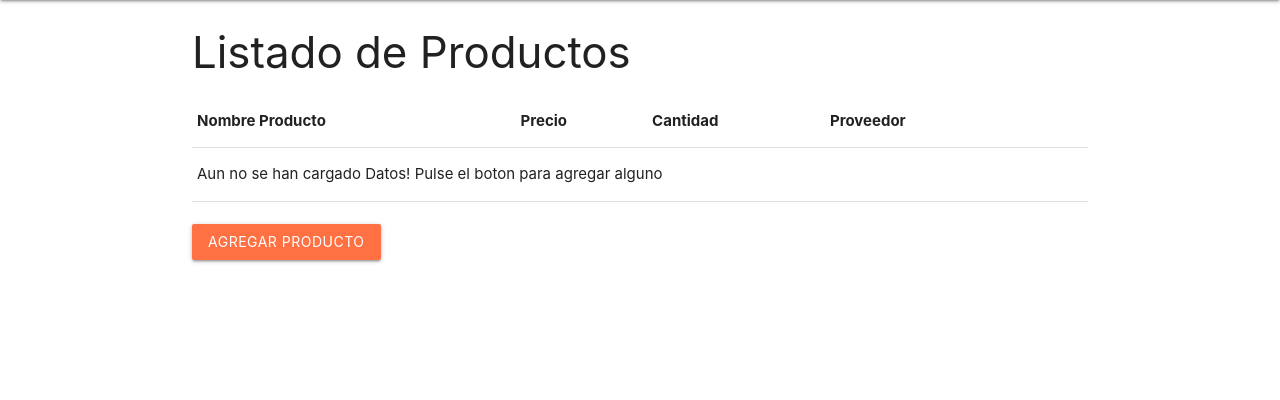
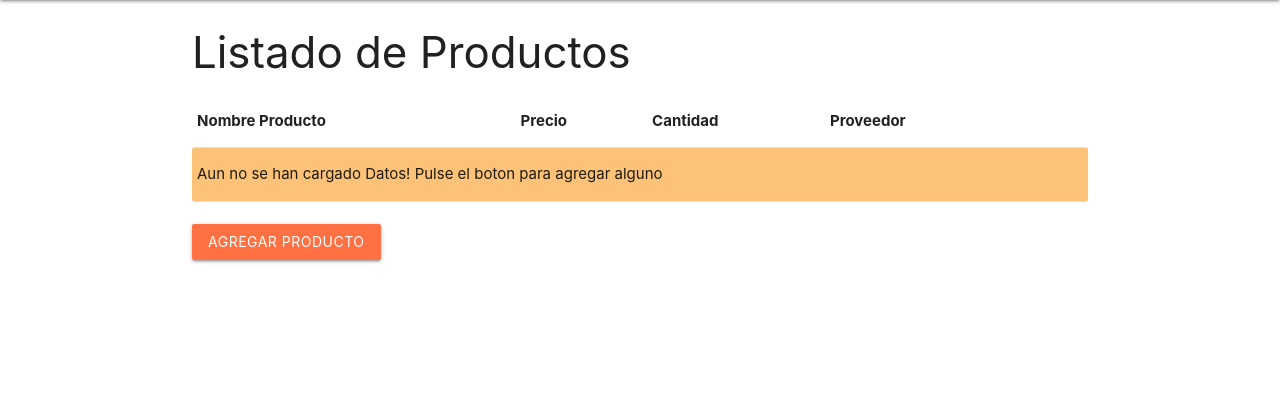
Before and after one commit to amazing79/patron_mvc_php, a PHP site: page /m_apptienda/index.php?url=Productos in a window 1280 px wide, with the pointer over the restyled element. Shown: the part 64-464 px from the top of the page. Run offline with PHP 8.4, Linux system fonts and the light colour scheme; data that the repository does not hold is empty.

Commit message:
actualizado archivo de estilos, para animar las tablas al pasar el mouse

```diff
--- a/assets/css/styles.css
+++ b/assets/css/styles.css
@@ -7,3 +7,8 @@ body {
   main {
     flex: 1 0 auto;
   }
+
+  tbody>tr:hover{
+    /*background-color: rgb(221, 235, 230);*/
+    background-color: rgb(252, 195, 120);
+  }
```
